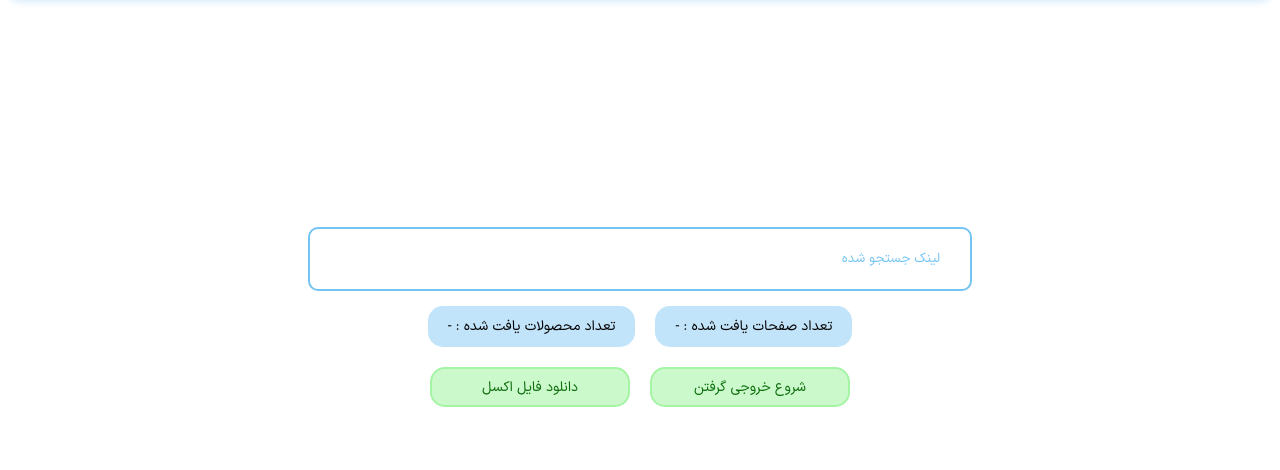
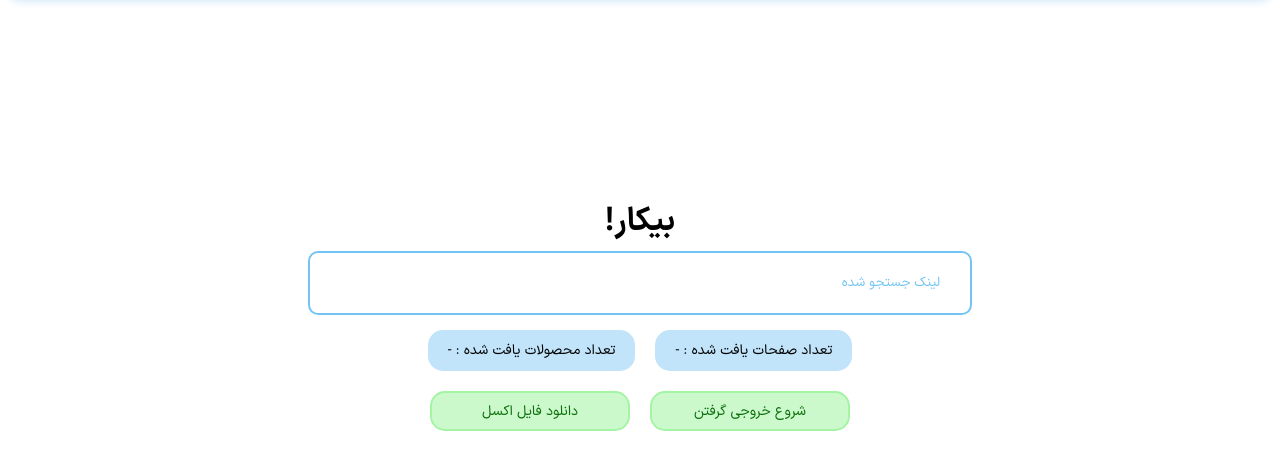
Before and after one commit to Wil1i/AppleService-Scrapper, a Node server app: page /export/search in a window 1280 px wide. Shown: the part 74-544 px from the top of the page. Run offline with Node 20, Linux system fonts and the light colour scheme; the visitor is signed in with stand-in values (Sample User, id 1); data that the repository does not hold is empty; some libraries are stand-ins or nearby versions.

Commit message:
Status text added

```diff
--- a/views/export/category.ejs
+++ b/views/export/category.ejs
@@ -6,6 +6,7 @@
     <%- include("../templates/flash.ejs") %>
 
     <div style="height: 70vh; display: flex; justify-content: center; align-items: center; flex-direction: column; padding: 30px;">
+	<h1 id="status" dir="rtl">بیکار!</h1>
         <input type="text" style="width: 600px; padding: 20px 30px;" placeholder="لینک دسته‌بندی" id="link">
         <div style="display: flex; justify-content: center; align-items: center;">
             <p class="info" dir="rtl" id="product-count">تعداد محصولات یافت شده : -</p>
@@ -24,12 +25,14 @@
         var pageCount = document.getElementById("page-count")
         var excelBtn = document.getElementById("excel")
         var downloadFile = document.getElementById("downloadFile")
+	var statusTag = document.getElementById("status")
 
         async function startExport () {
+	    statusTag.innerHTML = "درحال انجام کار..."
             const scrapped = await axios.post("http://<%= ip %>/scrapper/export/category", {
                 link : link.value
             })
-		console.log(scrapped)
+	    statusTag.innerHTML = "بیکار!"
             productCount.innerHTML = `تعداد محصولات یافت شده : ${scrapped.data.productsCount}`
             pageCount.innerHTML = `تعداد صفحه های یافت شده : ${scrapped.data.pagesCount}`
             downloadFile.href = `/files/${scrapped.data.fileName}`
--- a/views/export/search.ejs
+++ b/views/export/search.ejs
@@ -6,6 +6,7 @@
     <%- include("../templates/flash.ejs") %>
 
     <div style="height: 70vh; display: flex; justify-content: center; align-items: center; flex-direction: column; padding: 30px;">
+	<h1 id="status" dir="rtl">بیکار!</h1>
         <input type="text" style="width: 600px; padding: 20px 30px;" placeholder="لینک جستجو شده" id="link">
         <div style="display: flex; justify-content: center; align-items: center;">
             <p class="info" dir="rtl" id="product-count">تعداد محصولات یافت شده : -</p>
@@ -24,12 +25,14 @@
         var pageCount = document.getElementById("page-count")
         var excelBtn = document.getElementById("excel")
         var downloadFile = document.getElementById("downloadFile")
+	var statusTag = document.getElementById("status")
 
         async function startExport () {
+	    statusTag.innerHTML = "درحال انجام کار..."
             const scrapped = await axios.post("http://<%= ip %>/scrapper/export/search", {
                 link : link.value
             })
-
+	    statusTag.innerHTML = "بیکار!"
             productCount.innerHTML = `تعداد محصولات یافت شده : ${scrapped.data.productsCount}`
             pageCount.innerHTML = `تعداد صفحه های یافت شده : ${scrapped.data.pagesCount}`
             downloadFile.href = `/files/${scrapped.data.fileName}`
```
